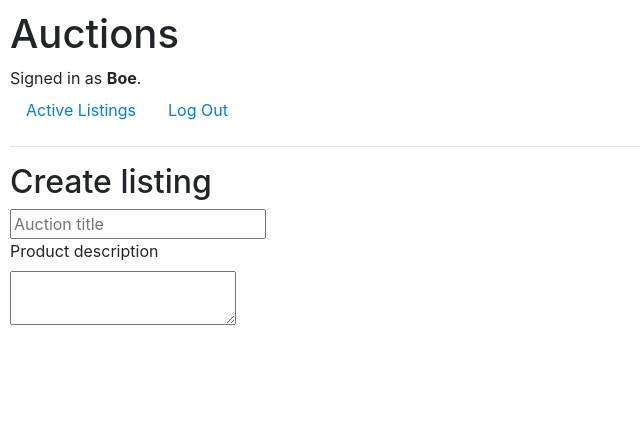
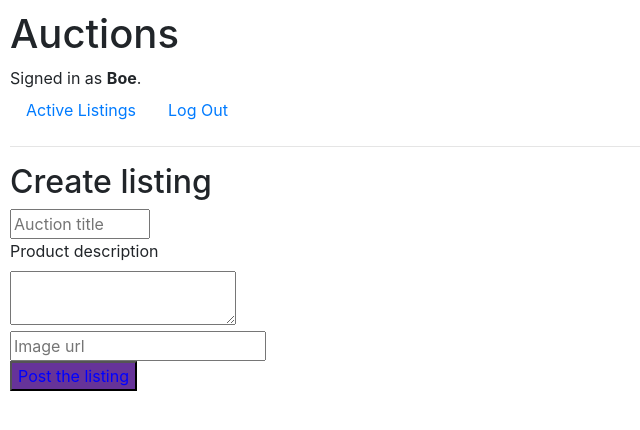
Before and after one commit to constantin-boerescu/Project-2-Commerce-CS50w, a Django app: page /create_listing in a window 1280 px wide. Shown: the top 430 px of the page, without its empty margins (0-640 px from the left). Run offline with Django 3.2, Linux system fonts and the light colour scheme; a user stored in the database is signed in; some libraries are stand-ins or nearby versions.

Commit message:
Css modification

```diff
--- a/auctions/static/auctions/styles.css
+++ b/auctions/static/auctions/styles.css
@@ -1,3 +1,11 @@
 body {
     padding: 10px;
 }
+.auct_title{
+    width: 140px;
+    height: 30px;
+}
+.submit_btn{
+    color: blue;
+    background-color: rebeccapurple;
+}
--- a/auctions/templates/auctions/create_listing.html
+++ b/auctions/templates/auctions/create_listing.html
@@ -4,11 +4,16 @@
     <h2>Create listing</h2>
     <form action = "{ url 'create_listing'}">
         {% csrf_token %}
-        <input type="text" placeholder="Auction title" name="title">
+        <input type="text" placeholder="Auction title" name="title" class="auct_title">
         <br>
         <label for="descripton_area">Product description</label>
         <br>
         <textarea id="descripton_area" name="description"></textarea>
+        <br>
+        <input type="text" placeholder="Image url" name="image_url">
+        <br>
+        <input class="submit_btn" type="submit" value="Post the listing">
+
     </form>
 
 {% endblock %}
--- a/auctions/urls.py
+++ b/auctions/urls.py
@@ -8,5 +8,4 @@ urlpatterns = [
     path("logout", views.logout_view, name="logout"),
     path("register", views.register, name="register"),
     path("create_listing", views.create_listing, name="create_listing")
-
 ]
--- a/auctions/views.py
+++ b/auctions/views.py
@@ -5,6 +5,8 @@ from django.shortcuts import render
 from django.urls import reverse
 
 from .models import User
+
+from django.contrib.auth.decorators import login_required
 
 
 def index(request):
@@ -62,7 +64,9 @@ def register(request):
     else:
         return render(request, "auctions/register.html")
 
+@login_required
 def create_listing(request):
+    '''Let the user to make a new listing'''
     if request.method == "GET":
         return render(request, "auctions/create_listing.html")
 
```
